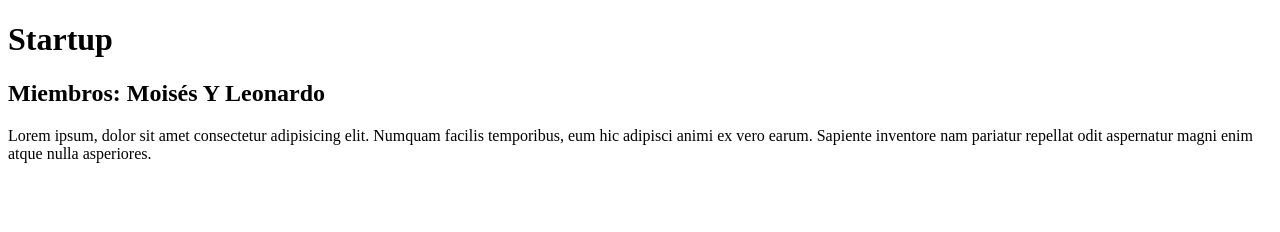
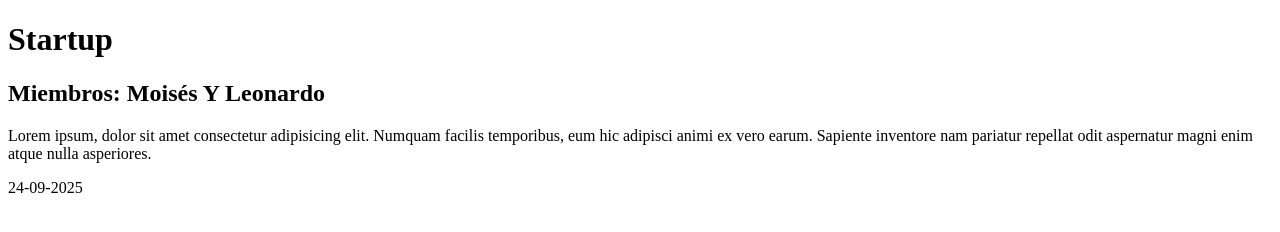
Before and after one commit to MoiiLN/git-work, a plain HTML site: page index.html in a window 1280 px wide. Drawn offline with Linux system fonts and the light colour scheme.

Commit message:
Adjustments to startup content v2

```diff
--- a/index.html
+++ b/index.html
@@ -13,5 +13,6 @@
       temporibus, eum hic adipisci animi ex vero earum. Sapiente inventore nam
       pariatur repellat odit aspernatur magni enim atque nulla asperiores.
     </p>
+	<p>24-09-2025</p>
   </body>
 </html>
```
